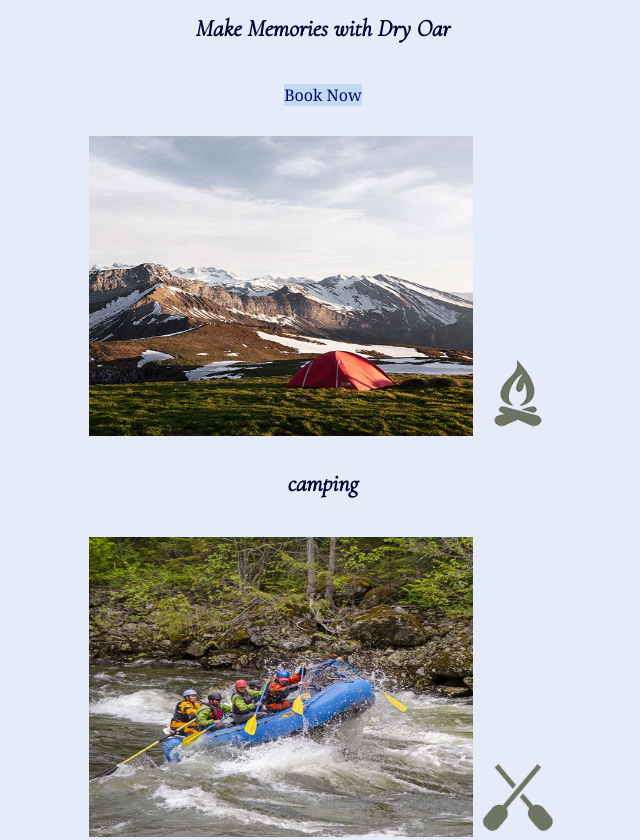
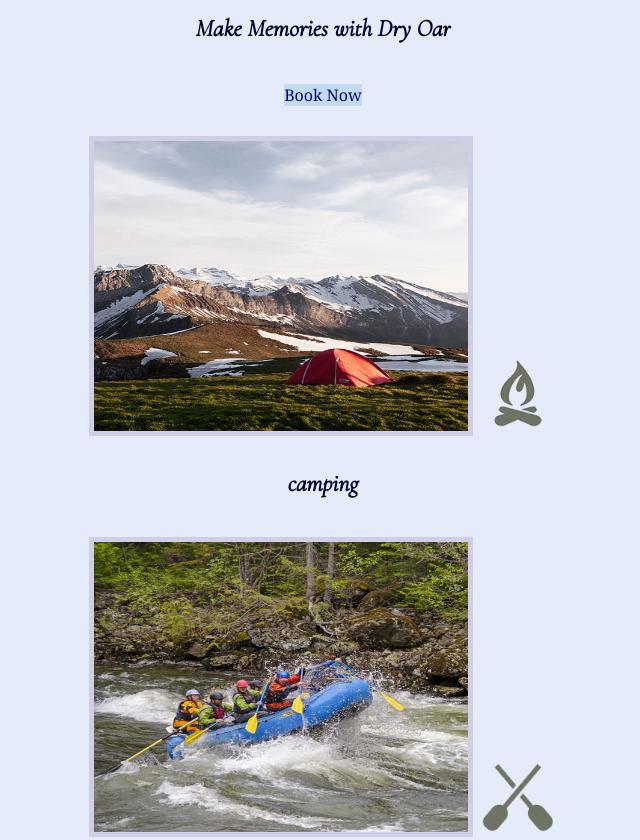
Before and after one commit to Melthoms/wdd130, a plain HTML site: page wwr/index.html in a window 1280 px wide. Shown: the part 1020-1860 px from the top of the page, without its empty margins (317-957 px from the left). Drawn offline with Linux system fonts and the light colour scheme.

Commit message:
border color

```diff
--- a/wwr/styles/style.css
+++ b/wwr/styles/style.css
@@ -147,7 +147,7 @@
 .card-img{
     width: 30%;
     height: 300px;
-    border: 5px color solid rgb(47, 47, 165);
+    border: 5px solid rgb(206, 206, 230);
 }
 
 .logo {
```
